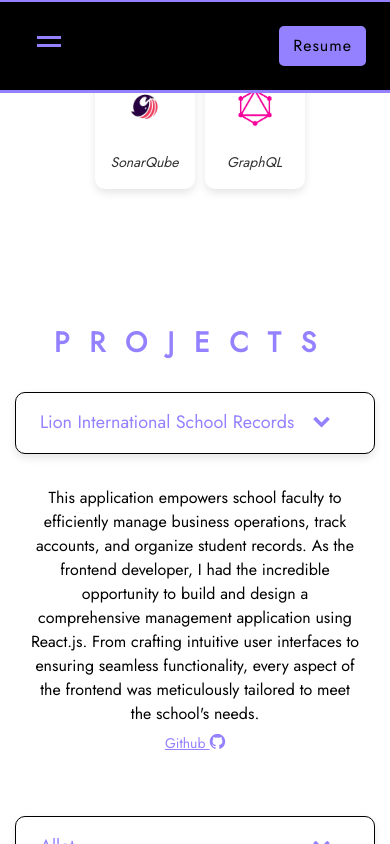
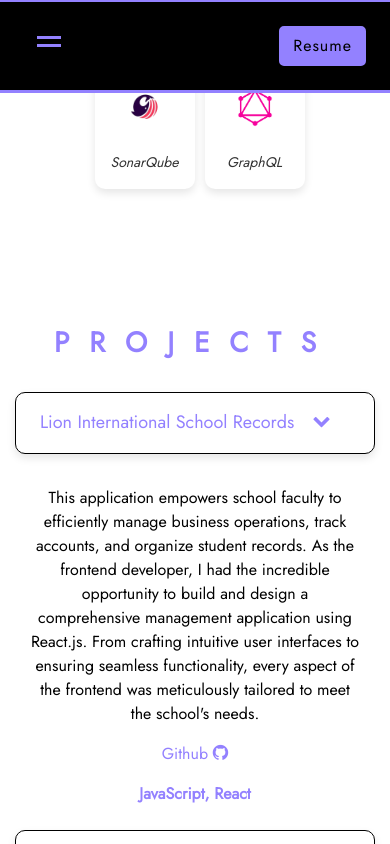
Before and after one commit to PrachiSharmaCode/PrachiSharma, a React (Create React App) app: page / in a window 390 px wide. Both pictures are taken after a click on the button "Lion International School Records". Shown: the part 1906-2750 px from the top of the page. Built offline with nearby package versions, Linux system fonts and the light colour scheme.

Commit message:
project update

```diff
--- a/src/App.css
+++ b/src/App.css
@@ -24,13 +24,6 @@
   font-size: large;
 }
 
-@media (prefers-color-scheme: dark) {
-  :root {
-    --background-color: #ffffff !important;
-    --text-color: #000000 !important;
-  }
-}
-
 @keyframes App-logo-spin {
   from {
     transform: rotate(0deg);
--- a/src/components/AboutMe/aboutme.js
+++ b/src/components/AboutMe/aboutme.js
@@ -23,11 +23,6 @@ export default function Aboutme() {
       window.removeEventListener('scroll', handleScroll);
     };
   }, []);
-
-  let closeTip = () => {
-    console.log("inside");
-    setToolTip(false);
-  }
 
   return (
     <>
--- a/src/components/Header/header.css
+++ b/src/components/Header/header.css
@@ -68,63 +68,11 @@
   text-align: center;
 }
 
-
-  /* padding-bottom: 1rem !important;
+@media (prefers-color-scheme: dark) {
+  .resume-button{
+    background-color: var(--scoll-color);
+  }
 }
-
-.navbar {
-  background-color: #000000 !important;
-  margin: 0;
-  text-align: center;
-  align-items: center;
-  padding: 1.5em;
-}
-
-.social-link {
-  margin-right: 15%;
-}
-
-.about-page-icon {
-  margin-left: 0.5em;
-  margin-right: 0.5em;
-  width: 45px;
-  display: flex;
-  justify-content: center;
-  text-align: center;
-  align-items: center;
-  color: #ffffff;
-  border-radius: 100%;
-  cursor: pointer;
-}
-
-.about-page-icon:hover {
-  transform: scale(0.9);
-}
-
-.nav-brand-image {
-  border-radius: 100% !important;
-}
-
-.nav-link {
-  font-weight: 800 !important;
-  letter-spacing: 5px;
-  color: var(--appendColor) !important;
-}
-
-.nav-link:hover {
-  color: var(--scoll-color) !important;
-  font-weight: 900 !important;
-}
-
-.navbar-collapse {
-  text-align: center;
-}
-
-.resume-button {
-  margin-left: 1em;
-  align-items: center;
-  text-align: center;
-} */
 
 @media (max-width: 768px) {
   .social-icon {
--- a/src/components/Header/header.js
+++ b/src/components/Header/header.js
@@ -29,7 +29,6 @@ export default function Header({ scrollToSection }){
           <Nav.Link onClick={() => { scrollToSection('skills'); handleSelect(); }}>SKILLS</Nav.Link>
           <Nav.Link onClick={() => {scrollToSection('timeline'); handleSelect(); }}>TIMELINE</Nav.Link>
           <Nav.Link href="#contact">CONTACT</Nav.Link>
-          {/* <Nav.Link href={resume} target="_blank">Resume</Nav.Link> */}
         </Nav>
       </Navbar.Collapse>
       <div className="social-icon">
--- a/src/components/projects/projects.css
+++ b/src/components/projects/projects.css
@@ -104,6 +104,11 @@
   height: 100% !important;
 }
 
+.accordian-project-link{
+  color: var(--scoll-color);
+  margin: 1em 0 1em 0;
+}
+
 .project-icon{
   font-size: 18px !important;
 }
@@ -137,6 +142,11 @@
 .collapse.show{
   text-align: center;
   align-items: center;
+}
+
+.accordian-project-tech{
+  font-weight: bolder;
+  color: var(--scoll-color);
 }
 
 .accordion-header{
@@ -205,6 +215,10 @@
     display: none;
   }
 
+  .project-tech {
+    display: none;
+  }
+
   .small-screen-project{
     display: flex;
     flex-direction: column;
@@ -219,6 +233,10 @@
 
 @media (max-width: 380px){
   .card-container{
+    display: none;
+  }
+
+  .project-tech {
     display: none;
   }
 
--- a/src/components/projects/projects.js
+++ b/src/components/projects/projects.js
@@ -10,7 +10,7 @@ const Projects = forwardRef((props, ref) => {
     setActiveKey(activeKey === key ? null : key);
   };
 
-    const projectData = [
+  const projectData = [
     {
       projectsName: "Lion International School Records",
       projectDescription: "This application empowers school faculty to efficiently manage business operations, track accounts, and organize student records. As the frontend developer, I had the incredible opportunity to build and design a comprehensive management application using React.js. From crafting intuitive user interfaces to ensuring seamless functionality, every aspect of the frontend was meticulously tailored to meet the school's needs.",
@@ -92,12 +92,15 @@ const Projects = forwardRef((props, ref) => {
                       {project.gitHubLink !== "" && (
                         <a
                           target="_blank"
-                          className="project-link"
+                          className="accordian-project-link"
                           href={project.gitHubLink}
                         >
                           Github <i className="fa fa-github project-icon"></i>
                         </a>
                       )}
+                      <div className="accordian-project-tech">
+                        {project.projectTech.join(", ")}
+                      </div>
                     </Accordion.Body>
                   </Accordion.Item>
                 </Accordion>
--- a/src/index.css
+++ b/src/index.css
@@ -25,6 +25,9 @@
   --navLinkColor:  #264653;
   --navLinkHover:  #e76f51;
 
+  --background-color: #ffffff;
+  --text-color: #000000;
+
 
   --startColor: transparent;
   --endColor: transparent;
@@ -44,12 +47,10 @@ html {
 }
 
 body {
-  /* background-color: transparent; */
   font-family: "Jost", sans-serif;
   background-color: var(--background-color);
   color: var(--text-color);
 }
-  /* font-family: 'Great Vibes', cursive; */
 
 
 ::-webkit-scrollbar {
@@ -117,3 +118,20 @@ body {
     margin-right: 1em;
   }
 }
+
+@media (prefers-color-scheme: dark) {
+  :root {
+    --background-color: #ffffff !important;
+    --text-color: #000000 !important;
+  }
+
+  .btn-primary {
+    background-color: var(--scoll-color) !important;
+    border: 2px solid var(--scoll-color) !important;
+    border-radius: 5px;
+    color: #000000;
+    letter-spacing: 1px;
+    text-align: center;
+    align-items: center;
+  }
+}
```
Also changed, not shown: 5 other files (tests, documents, lock files or other folders).
